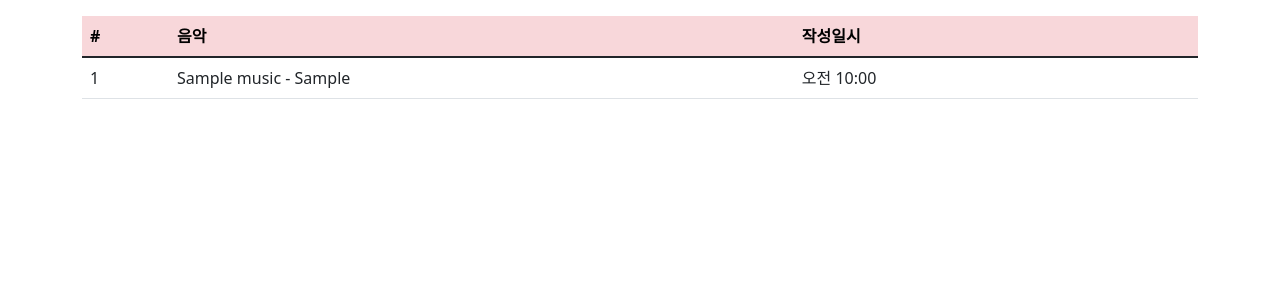
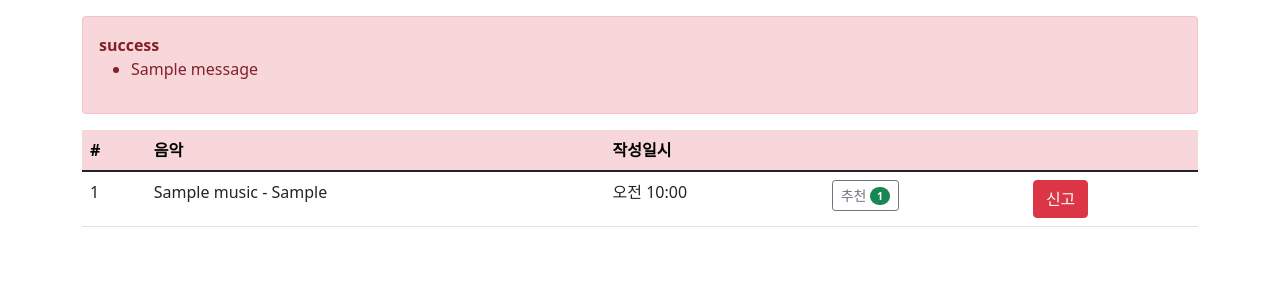
Before and after one commit to jy831/77projects, a Django app: page / in a window 1280 px wide. Shown: the part 57-357 px from the top of the page. Run offline with Django 4.2, Linux system fonts and the light colour scheme; tables that the repository leaves empty hold one stand-in row (values such as "Sample post"); one stand-in notice (Sample message) is shown; some libraries are stand-ins or nearby versions.

Commit message:
추천 기능

```diff
--- a/pickever/urls.py
+++ b/pickever/urls.py
@@ -7,5 +7,6 @@ urlpatterns = [
     path('', views.index, name='index'),
     path('music/create/', views.music_create, name='music_create'),
     path('music/delete/<int:music_id>/', views.music_delete, name='music_delete'),
-    path('report/create/', views.report_create, name='report_create')
+path('music/vote/<int:music_id>/', views.music_vote, name='music_vote'),
+    path('report/create/', views.report_create, name='report_create'),
 ]
--- a/pickever/views.py
+++ b/pickever/views.py
@@ -1,9 +1,10 @@
 from django.shortcuts import render, get_object_or_404, redirect
 from django.utils import timezone
+from django.contrib.auth.decorators import login_required
+from django.contrib import messages
+
 from .models import Music, Report
 from .forms import MusicForm, ReportForm
-from django.contrib.auth.decorators import login_required
-
 def index(request):
     music_list = Music.objects.order_by('create_date')
     context = {'music_list': music_list}
@@ -23,6 +24,15 @@ def music_create(request):
         form = MusicForm()
     context = {'form': form}
     return render(request, 'pickever/music_form.html', context)
+
+@login_required(login_url='common:login')
+def music_vote(request, music_id):
+    music = get_object_or_404(Music, pk=music_id)
+    if request.user == music.author:
+        messages.error(request, '본인이 등록한 노래는 추천할수 없습니다')
+    else:
+        music.voter.add(request.user)
+    return redirect('pickever:index')
 
 def music_delete(request, music_id):
     music = get_object_or_404(Music, pk=music_id)
--- a/templates/pickever/music_list.html
+++ b/templates/pickever/music_list.html
@@ -1,6 +1,17 @@
 {% extends 'base.html' %}
 {% block content %}
 <div class="container my-3">
+    <!-- message 표시 -->
+    {% if messages %}
+    <div class="alert alert-danger my-3" role="alert">
+        {% for message in messages %}
+        <strong>{{ message.tags }}</strong>
+        <ul>
+            <li>{{ message.message }}</li>
+        </ul>
+        {% endfor %}
+    </div>
+    {% endif %}
     <table class="table">
         <thead>
         <tr class="table-danger">
@@ -21,13 +32,17 @@
             </td>
             <td>{{ music.create_date.time }}</td>
             <td class="my-3">
+                <a href="javascript:void(0)" data-uri="{% url 'pickever:music_vote' music.id  %}"
+               class="recommend btn btn-sm btn-outline-secondary"> 추천
+                <span class="badge rounded-pill bg-success">{{music.voter.count}}</span>
+            </a>
                  {% if request.user == music.author %}
                  <a href="javascript:void(0)" class="delete btn btn-sm btn-outline-danger"
                     data-uri="{% url 'pickever:music_delete' music.id  %}">삭제</a>
                  {% endif %}
             </td>
             <td class="my-3">
-                 {% if request.user == music.author %}
+                 {% if request.user != music.author %}
                   <a href= "{% url 'pickever:report_create' %}" class="btn btn-danger">신고</a>
                  {% endif %}
             </td>
@@ -52,5 +67,13 @@ Array.from(delete_elements).forEach(function(element) {
         };
     });
 });
+const recommend_elements = document.getElementsByClassName("recommend");
+Array.from(recommend_elements).forEach(function(element) {
+    element.addEventListener('click', function() {
+        if(confirm("정말로 추천하시겠습니까?")) {
+            location.href = this.dataset.uri;
+        };
+    });
+});
 </script>
 {% endblock %}
```
